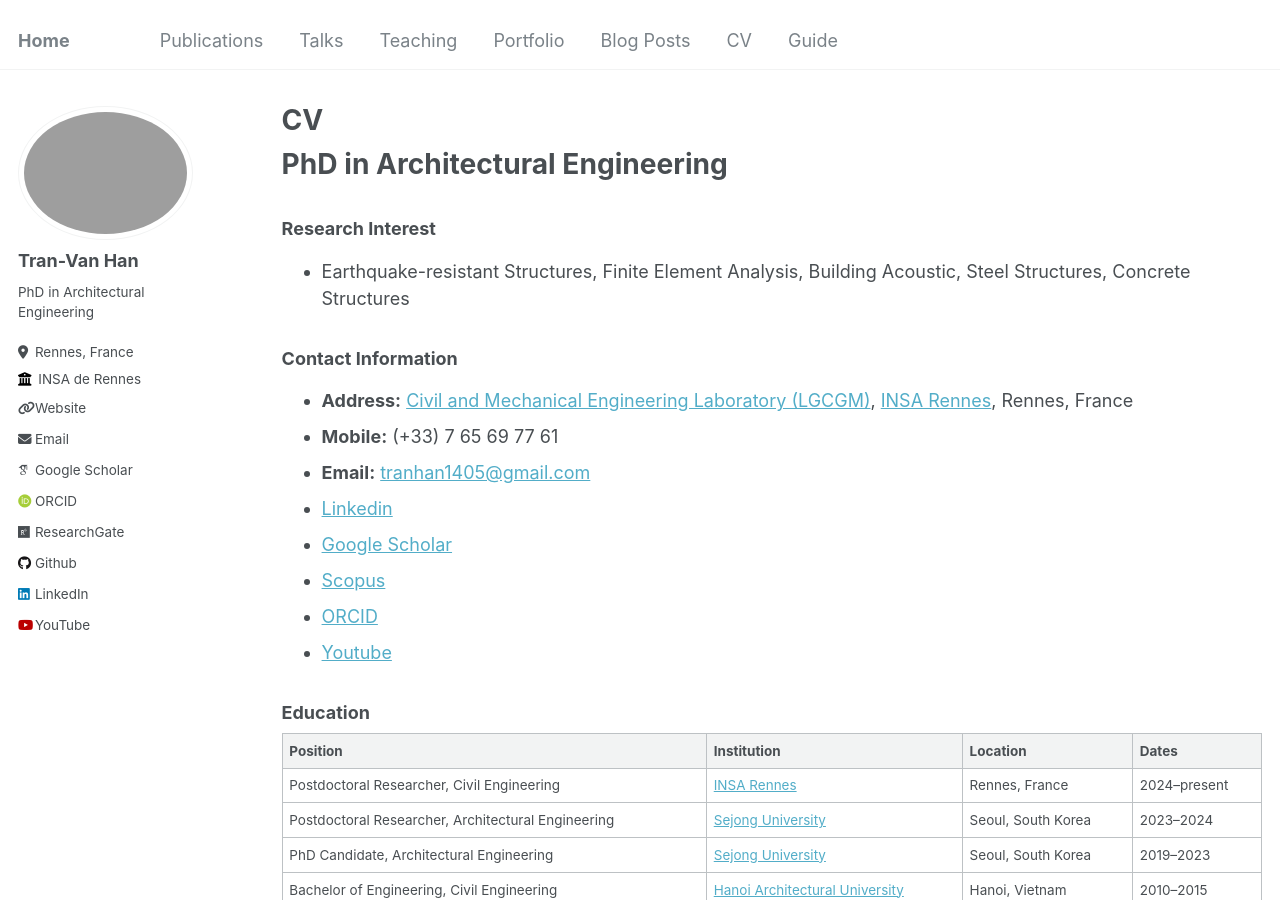
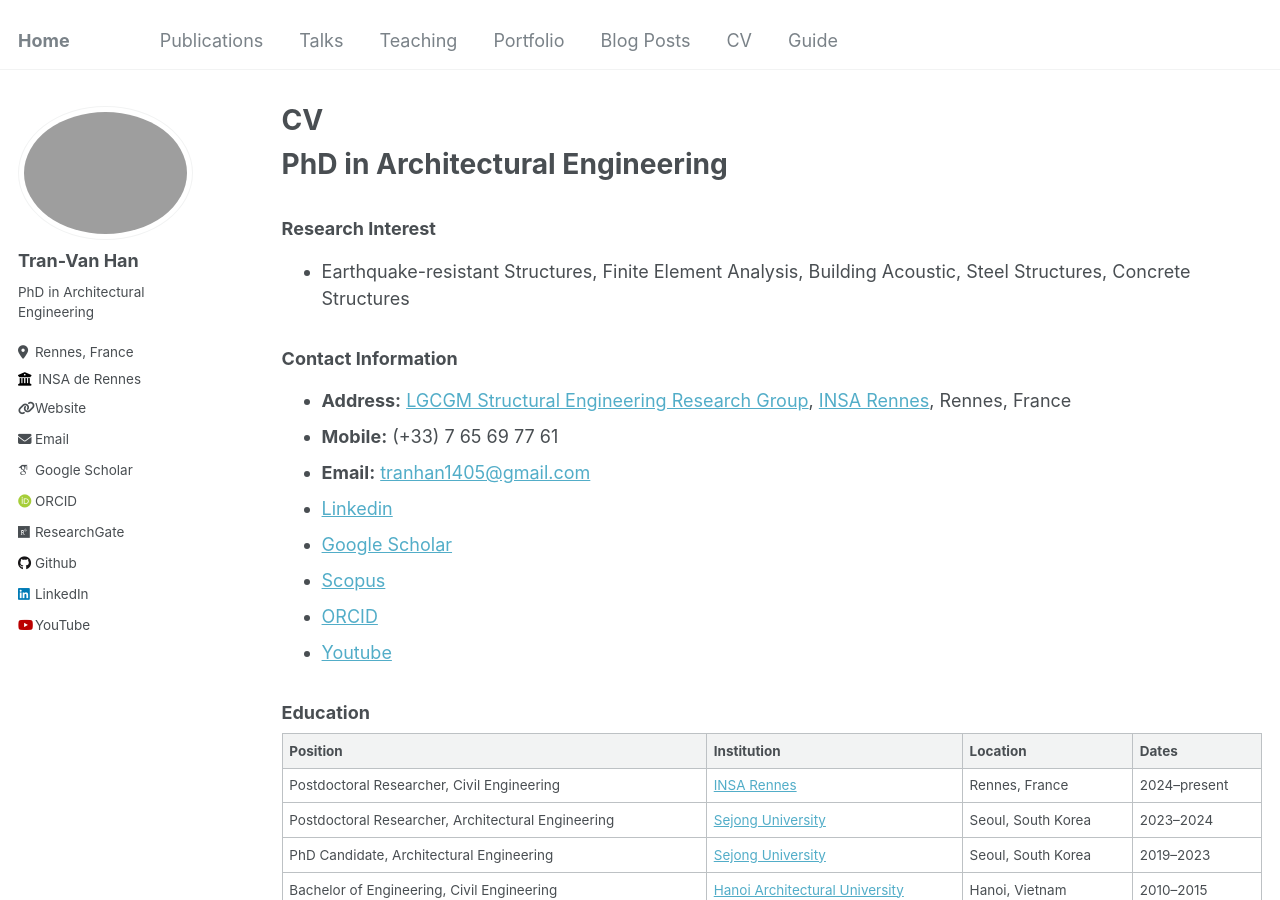
Before and after one commit to tranhan1405/tranhan1405.github.io, a Jekyll site: the page built from _pages/cv.md, in a window 1280 px wide and 900 px high. Built offline with Jekyll 4.4.1, drawn with Linux system fonts in a browser that asks for light colours; some web fonts are replaced.

Commit message:
Update cv.md

```diff
--- a/_pages/cv.md
+++ b/_pages/cv.md
@@ -16,7 +16,7 @@ redirect_from:
   - Earthquake-resistant Structures, Finite Element Analysis, Building Acoustic, Steel Structures, Concrete Structures
 
 ### Contact Information
-- **Address:** [Civil and Mechanical Engineering Laboratory (LGCGM)](https://www.insa-rennes.fr/en/lgcgm.html),  [INSA Rennes](https://www.insa-rennes.fr/index.html), Rennes, France
+- **Address:** [LGCGM Structural Engineering Research Group](https://www.insa-rennes.fr/en/lgcgm.html),  [INSA Rennes](https://www.insa-rennes.fr/index.html), Rennes, France
 - **Mobile:** (+33) 7 65 69 77 61
 - **Email:** [tranhan1405@gmail.com](mailto:tranhan1405@gmail.com)
 - [Linkedin](https://www.linkedin.com/in/tranhan1405/)
```
